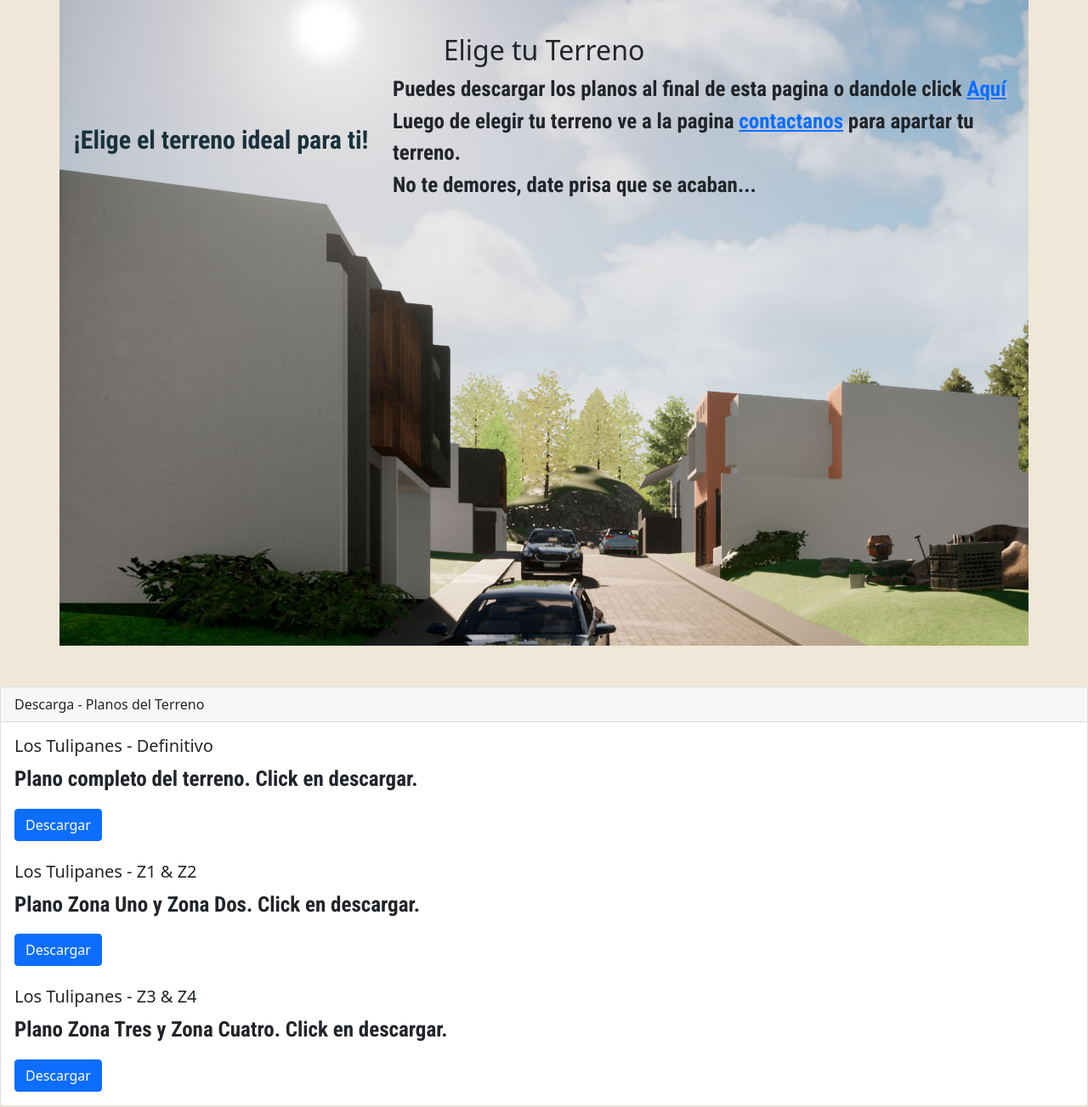
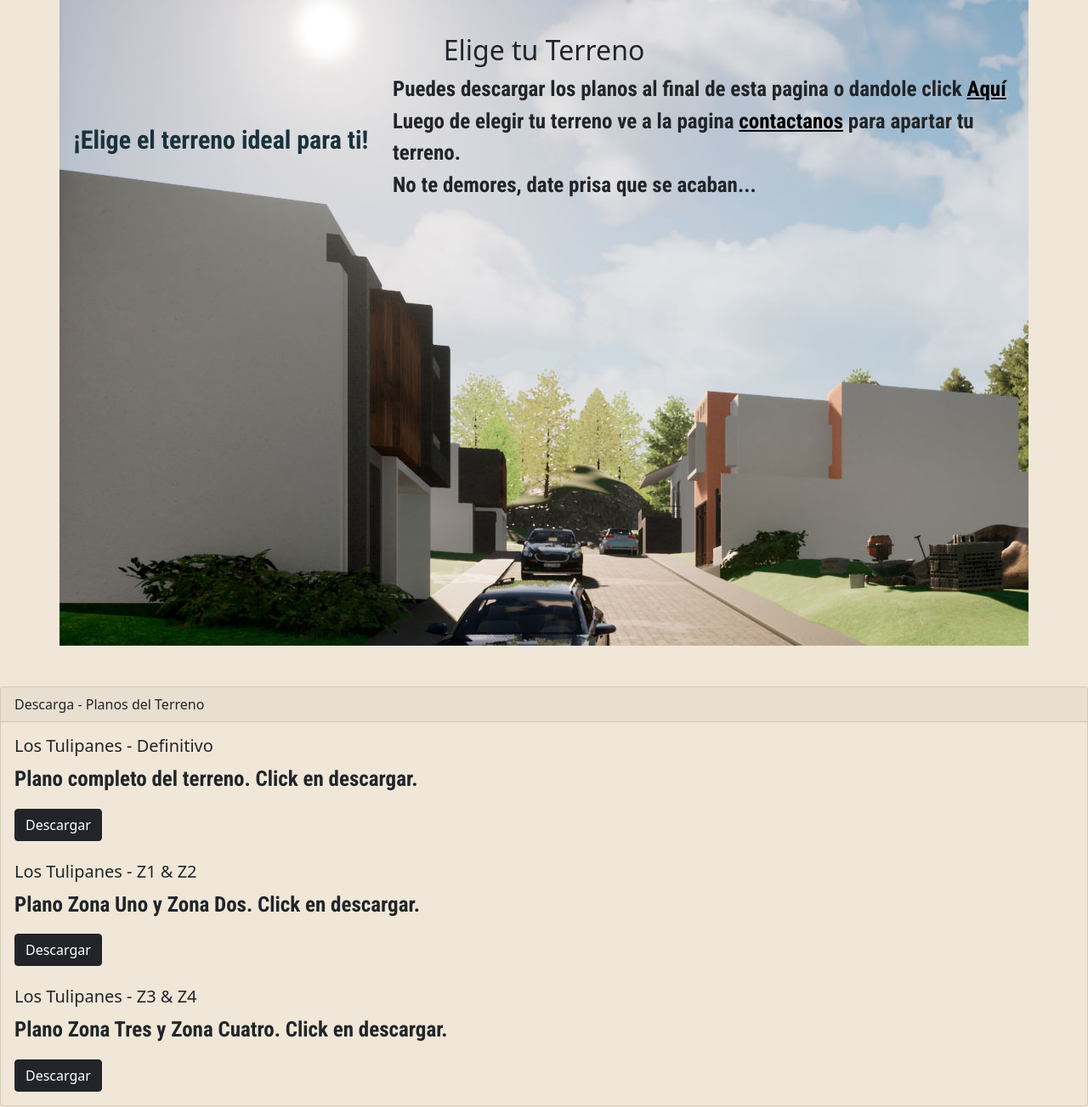
Before and after one commit to SaintMrti/DesafioSaSS, a website: page pages/tuterreno.html in a window 1280 px wide. Shown: the part 120-1423 px from the top of the page at 85% size. Drawn offline with nearby package versions, Linux system fonts and the light colour scheme.

Commit message:
cambiamos estilos en contacto y tuterreno

```diff
--- a/pages/tuterreno.html
+++ b/pages/tuterreno.html
@@ -78,29 +78,29 @@
           </div>
           <div class="col-md-8">
             <p id="tuterreno_parrafo1">
-              Puedes descargar los planos al final de esta pagina o dandole click <a href="#descargas">Aquí</a>
+              Puedes descargar los planos al final de esta pagina o dandole click <a class="p_color" href="#descargas">Aquí</a>
               <br>
-              Luego de elegir tu terreno ve a la pagina <a href="contacto.html">contactanos</a> para apartar tu terreno.
+              Luego de elegir tu terreno ve a la pagina <a class="p_color" href="contacto.html">contactanos</a> para apartar tu terreno.
               <br>
               No te demores, date prisa que se acaban...
             </p>
           </div>
         </div>
       </div>
-      <div class="card mt-5" id="descargas">
+      <div class="card mt-5 descargas">
         <div class="card-header">
           Descarga - Planos del Terreno
         </div>
         <div class="card-body">
           <h3 class="card-title h5">Los Tulipanes - Definitivo </h3>
           <p class="card-text">Plano completo del terreno. Click en descargar.</p>
-          <a href="https://drive.google.com/file/d/1BZ4Z5XlPBOrOxFVXiQOxOBgL4yeyakFM/view?usp=sharing" target="_blank" class="btn btn-primary">Descargar</a>
+          <a href="https://drive.google.com/file/d/1BZ4Z5XlPBOrOxFVXiQOxOBgL4yeyakFM/view?usp=sharing" target="_blank" class="btn btn-dark">Descargar</a>
           <h3 class="card-title mt-4 h5">Los Tulipanes - Z1 & Z2 </h3>
           <p class="card-text">Plano Zona Uno y Zona Dos. Click en descargar.</p>
-          <a href="https://drive.google.com/file/d/1LPwmCVAv4bQ1smeEQMWLul6l_wDG6x_4/view?usp=sharing" target="_blank" class="btn btn-primary">Descargar</a>
+          <a href="https://drive.google.com/file/d/1LPwmCVAv4bQ1smeEQMWLul6l_wDG6x_4/view?usp=sharing" target="_blank" class="btn btn-dark">Descargar</a>
           <h3 class="card-title mt-4 h5">Los Tulipanes - Z3 & Z4 </h3>
           <p class="card-text">Plano Zona Tres y Zona Cuatro. Click en descargar.</p>
-          <a href="https://drive.google.com/file/d/18HiI-Z3as7MspGwS6NoBlvWu0W5Kmkgm/view?usp=sharing" target="_blank" class="btn btn-primary">Descargar</a>
+          <a href="https://drive.google.com/file/d/18HiI-Z3as7MspGwS6NoBlvWu0W5Kmkgm/view?usp=sharing" target="_blank" class="btn btn-dark">Descargar</a>
         </div>
       </div>
     </main>
--- a/scss/components/_main.scss
+++ b/scss/components/_main.scss
@@ -70,7 +70,17 @@
                 @include sub(30px);
             }
         }
+        div{
+            #tuterreno_parrafo1 {
+                .p_color {
+                    color: black;
+                }
+            }
+        }
     }
+}
+.descargas{
+    background-color: #F0E7D8;
 }
 /* Contacto CSS */
 .contacto_main{
```
Also changed, not shown: pages/contacto.html (+2 -2 lines), css/estilos.css.
